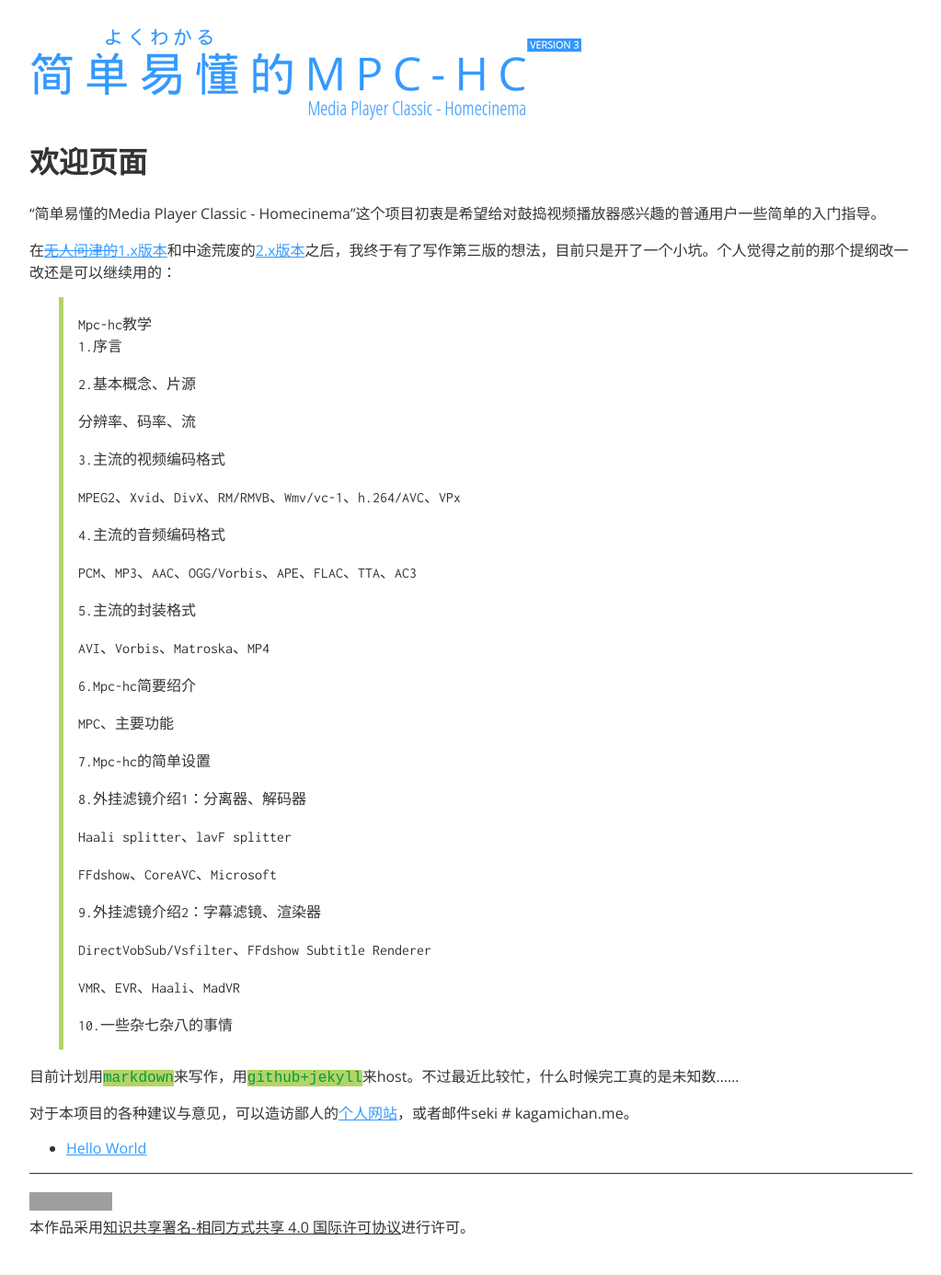
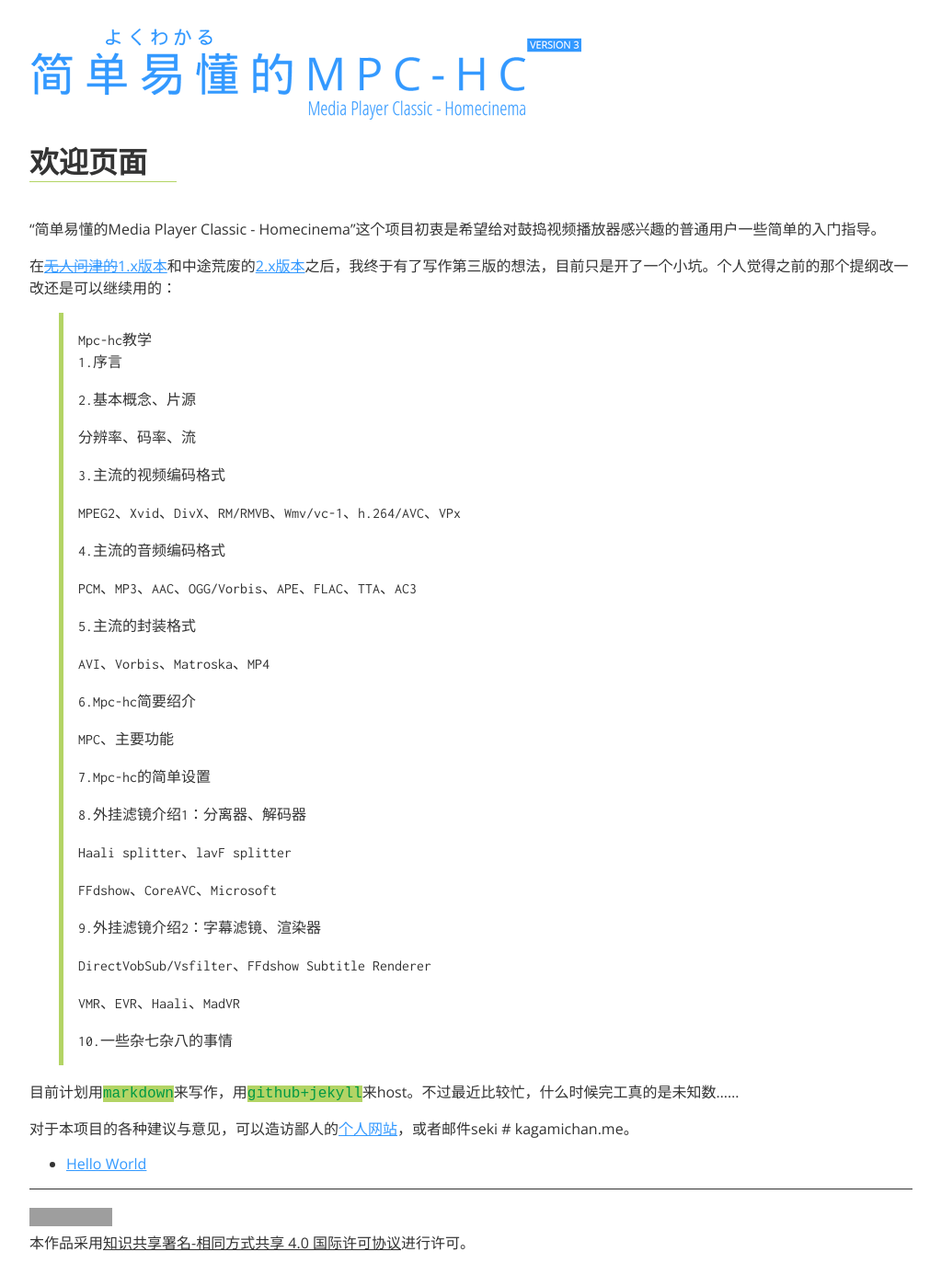
Before and after one commit to KagamiChan/yokuwakaru_mpchc, a Jekyll site: the page built from index.html, in a window 1280 px wide. Shown: the whole page at 92% size, without its empty margins (128-1151 px from the left). Built offline with Jekyll 4.4.1, drawn with Linux system fonts in a browser that asks for light colours; nearby versions of some CDN libraries; grey boxes are pictures that could not be loaded.

Commit message:
add header effet

```diff
--- a/_includes/header.html
+++ b/_includes/header.html
@@ -1,5 +1,6 @@
 <head>
     <meta content="text/html; charset=UTF-8" http-equiv="content-type"/>
+    <link href="//netdna.bootstrapcdn.com/font-awesome/4.0.3/css/font-awesome.min.css" rel="stylesheet">
     <link href='http://fonts.googleapis.com/css?family=Inconsolata|Open+Sans' rel='stylesheet' type='text/css'>
     <link href='/style.css' rel='stylesheet' type='text/css'/>
     <title>简单易懂的mpc-hc::{{ page.title }}</title>
--- a/style.css
+++ b/style.css
@@ -1,3 +1,6 @@
+
+
+
 html{
     margin: 0;
     padding: 0;
@@ -83,3 +86,14 @@
 footer>a{
     color: #333333;
 }
+
+h1,h2,h3,h4,h5,h6 {
+    border-bottom: 1px solid #b3d465;
+}
+
+h1,h2,h3,h4,h5,h6 :before{
+    font-family: FontAwesome;
+    content: "\f054";
+    display: inline-block;
+    padding-right: 1em;
+}
```
